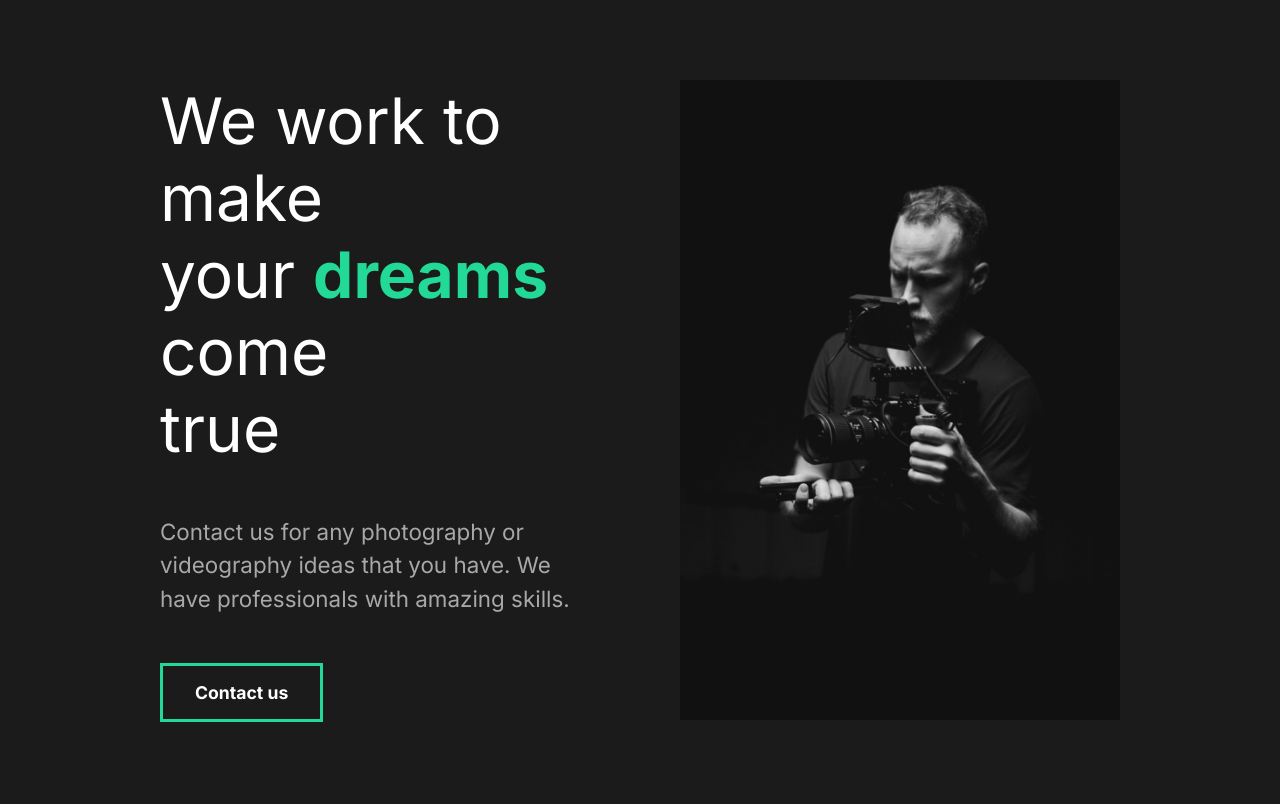
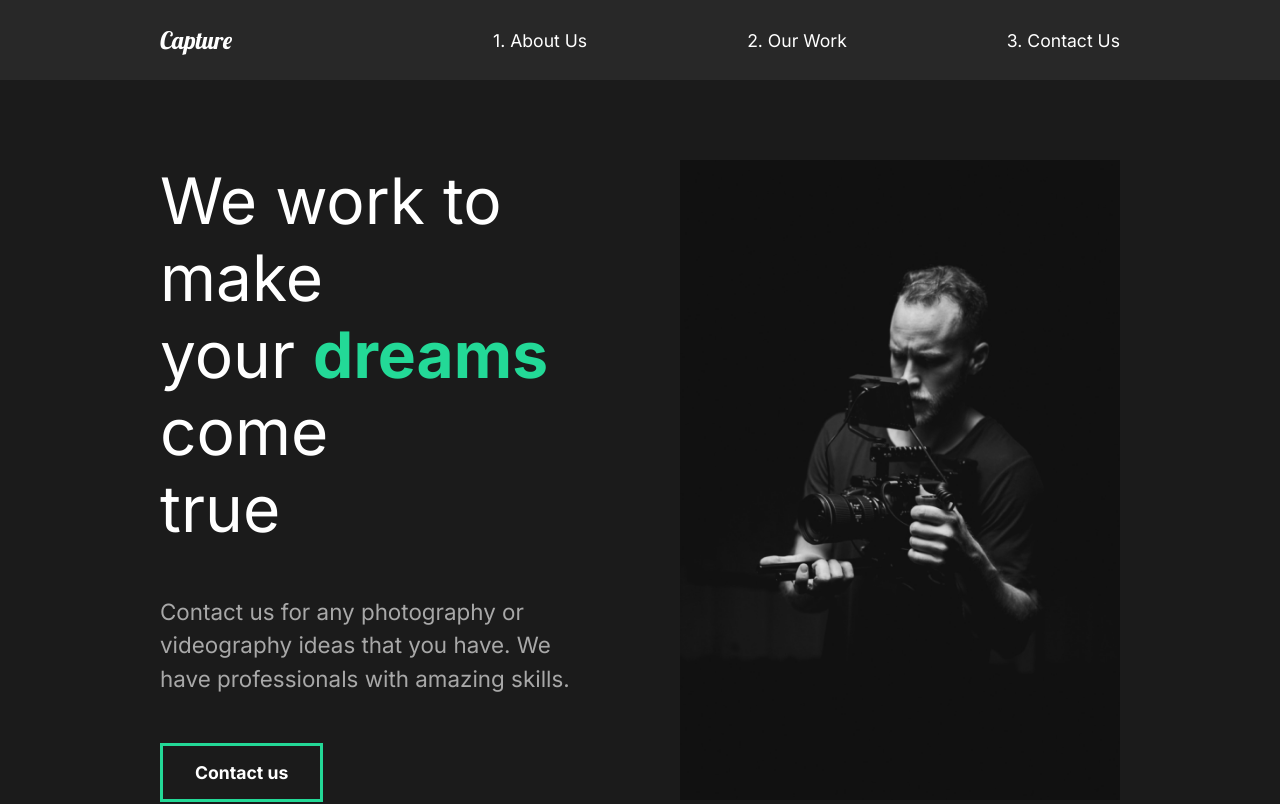
Before and after one commit to bkap1690/the-creative-react-course-capture, a React (Create React App) app: page / in a window 1280 px wide. Shown: the top 804 px of the page. Built offline with nearby package versions, Linux system fonts and the light colour scheme.

Commit message:
8. Nav Component

```diff
--- a/src/App.js
+++ b/src/App.js
@@ -3,10 +3,12 @@
 // Global Style
 // Import Pages
 import AboutUs from './pages/AboutUs';
+import Nav from './components/Nav';
 function App() {
   return (
     <div className="App">
       <GlobalStyle />
+      <Nav />
       <AboutUs />
     </div>
   );
--- /dev/null
+++ b/src/components/Nav.js
@@ -0,0 +1,54 @@
+import React from 'react';
+import styled from 'styled-components';
+
+const Nav = () => {
+  return (
+    <StyledNav>
+      <h1>
+        <a id="logo" href="#">
+          Capture
+        </a>
+      </h1>
+      <ul>
+        <li>
+          <a href="#">1. About Us</a>
+        </li>
+        <li>
+          <a href="#">2. Our Work</a>
+        </li>
+        <li>
+          <a href="#">3. Contact Us</a>
+        </li>
+      </ul>
+    </StyledNav>
+  );
+};
+
+const StyledNav = styled.nav`
+  min-height: 10vh;
+  display: flex;
+  margin: auto;
+  justify-content: space-between;
+  align-items: center;
+  padding: 1rem 10rem;
+  background: #282828;
+  a {
+    color: white;
+    text-decoration: none;
+  }
+  ul {
+    display: flex;
+    list-style: none;
+  }
+  #logo {
+    font-family: 'Lobster', cursive;
+    font-size: 1.5rem;
+    font-weight: lighter;
+  }
+  li {
+    padding-left: 10rem;
+    position: relative;
+  }
+`;
+
+export default Nav;
```
